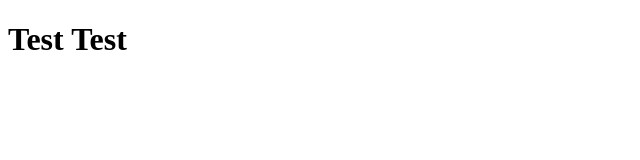
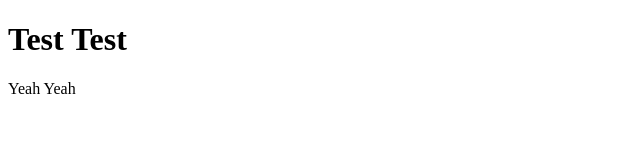
Before and after one commit to LTC-520/git-test, a plain HTML site: page index.html in a window 1280 px wide. Shown: the full height of the page, 0-640 px from the left. Drawn offline with Linux system fonts and the light colour scheme.

Commit message:
Second commit

```diff
--- a/index.html
+++ b/index.html
@@ -8,6 +8,7 @@
 </head>
 <body>
     <h1>Test Test</h1>
+    <p>Yeah Yeah</p>
 
 </body>
 </html>
```
